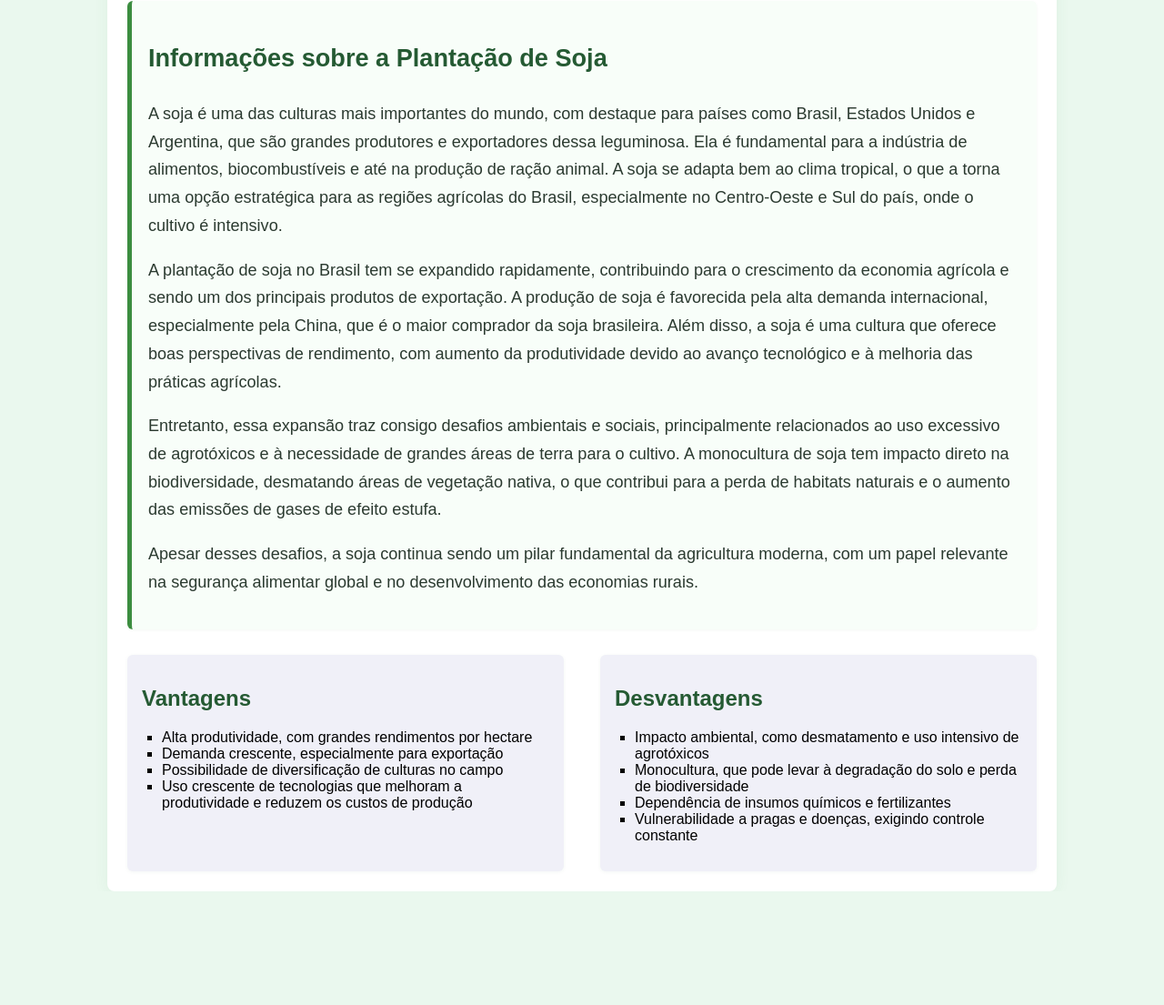
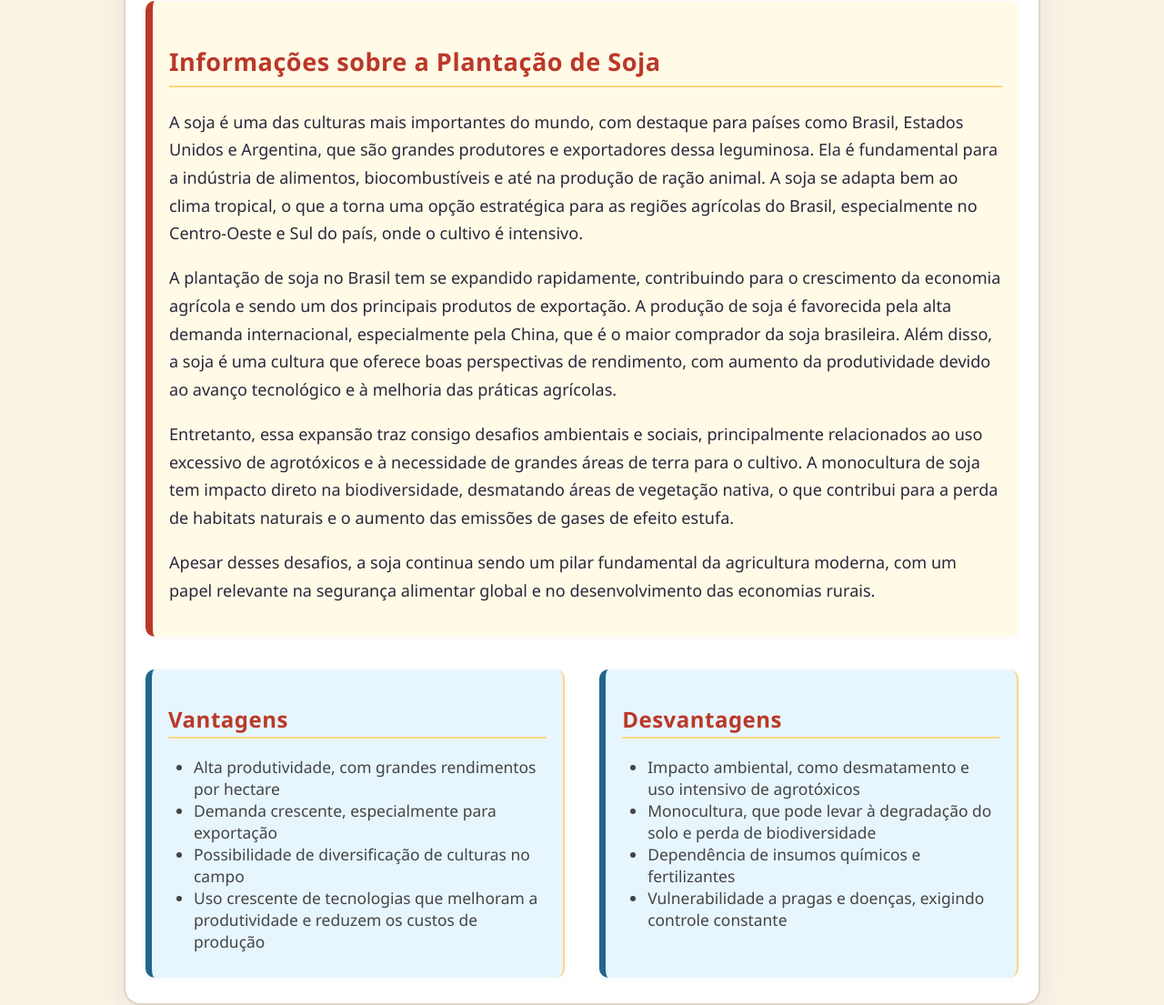
Before and after one commit to cass-2345/agrinho-2025, a plain HTML site: page index.html in a window 1280 px wide. Shown: the part 634-1739 px from the top of the page at 91% size. Before the commit the page ends 1614 px from the top, so only its background shows below. Drawn offline with Linux system fonts and the light colour scheme.

Commit message:
Update style.css

```diff
--- a/style.css
+++ b/style.css
@@ -1,64 +1,91 @@
 body {
-    font-family: Arial, sans-serif;
-    background-color: #eaf8ee;
+    font-family: 'Segoe UI', Arial, sans-serif;
+    background-color: #f8f1e4; /* tom bege claro */
     margin: 0;
     padding: 0;
 }
 header {
-    background-color: #255a33;
-    color: #fffbe7;
+    background-color: #22668d; /* azul escuro */
+    color: #f7efd2; /* bege suave */
     text-align: center;
-    padding: 18px 0;
-    box-shadow: 0 2px 10px rgba(34, 90, 50, 0.08);
+    padding: 22px 0 14px 0;
+    box-shadow: 0 4px 14px rgba(34,102,141,0.09);
+    letter-spacing: 1.2px;
 }
 .container {
-    max-width: 1000px;
-    margin: 0 auto;
-    padding: 22px;
-    background: #ffffff;
-    box-shadow: 0 2px 16px rgba(60,141,64,0.07);
-    border-radius: 8px;
-    margin-top: 30px;
+    max-width: 960px;
+    margin: 32px auto 0 auto;
+    padding: 28px 22px;
+    background: #fff;
+    box-shadow: 0 4px 24px rgba(34,102,141,0.08);
+    border-radius: 18px;
+    border: 2px solid #e0d5c5;
 }
 .image-frame {
     text-align: center;
-    margin-bottom: 22px;
+    margin-bottom: 24px;
 }
 .image-frame img {
     width: 100%;
-    max-width: 800px;
-    border: 4px solid #255a33;
-    border-radius: 8px;
+    max-width: 780px;
+    border: 3px solid #22668d;
+    border-radius: 12px;
+    box-shadow: 0 2px 9px rgba(80,80,80,0.12);
 }
 h2 {
-    color: #255a33;
+    color: #bb3829; /* vermelho terroso */
+    margin-top: 0.8em;
+    border-bottom: 2px solid #ffd580;
+    padding-bottom: 3px;
+    letter-spacing: 0.5px;
 }
 .content {
     display: flex;
     justify-content: space-between;
-    margin-top: 28px;
-    gap: 18px;
+    margin-top: 36px;
+    gap: 24px;
 }
 .content div {
     width: 48%;
-    background: #f0f0f8;
-    border-radius: 6px;
-    padding: 14px 16px;
+    background: #e7f6fd; /* azul bem claro */
+    border-radius: 10px;
+    padding: 18px 18px 10px 18px;
     box-sizing: border-box;
-    box-shadow: 0 1px 4px rgba(37,90,51,0.05);
+    box-shadow: 0 2px 7px rgba(34,102,141,0.04);
+    border-left: 7px solid #22668d;
+    border-right: 2px solid #ffd580;
+    transition: background 0.2s;
+}
+.content div:hover {
+    background: #d1e9fa;
 }
 ul {
-    list-style-type: square;
-    padding-left: 22px;
+    list-style-type: disc;
+    padding-left: 28px;
+    color: #444;
+    font-size: 1.09em;
 }
 .informativo {
-    margin-top: 30px;
+    margin-top: 26px;
     font-size: 1.13em;
     line-height: 1.7;
-    color: #2b3a30;
-    background: #f8fef9;
-    padding: 18px;
-    border-left: 5px solid #3c8d40;
-    border-radius: 6px;
-    box-shadow: 0 1px 3px rgba(60,141,64,0.06);
+    color: #2d273c;
+    background: #fffbe7;
+    padding: 22px 18px 18px 18px;
+    border-left: 8px solid #bb3829;
+    border-radius: 10px;
+    box-shadow: 0 2px 6px rgba(187,56,41,0.05);
 }
+@media (max-width: 900px) {
+    .container {
+        padding: 8px 3vw;
+    }
+    .content {
+        flex-direction: column;
+        gap: 14px;
+    }
+    .content div {
+        width: 100%;
+        margin-bottom: 10px;
+    }
+}
```
